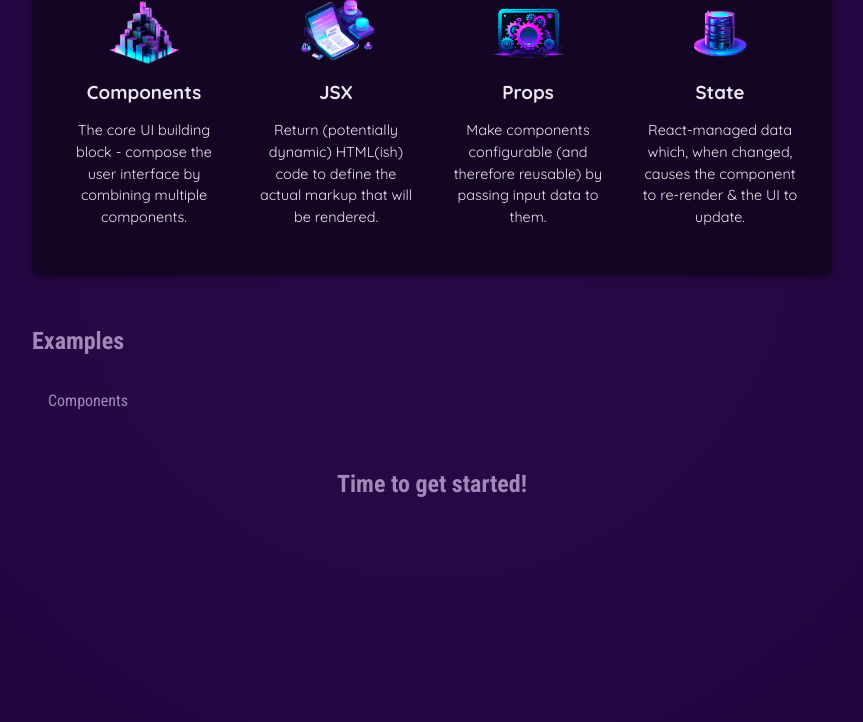
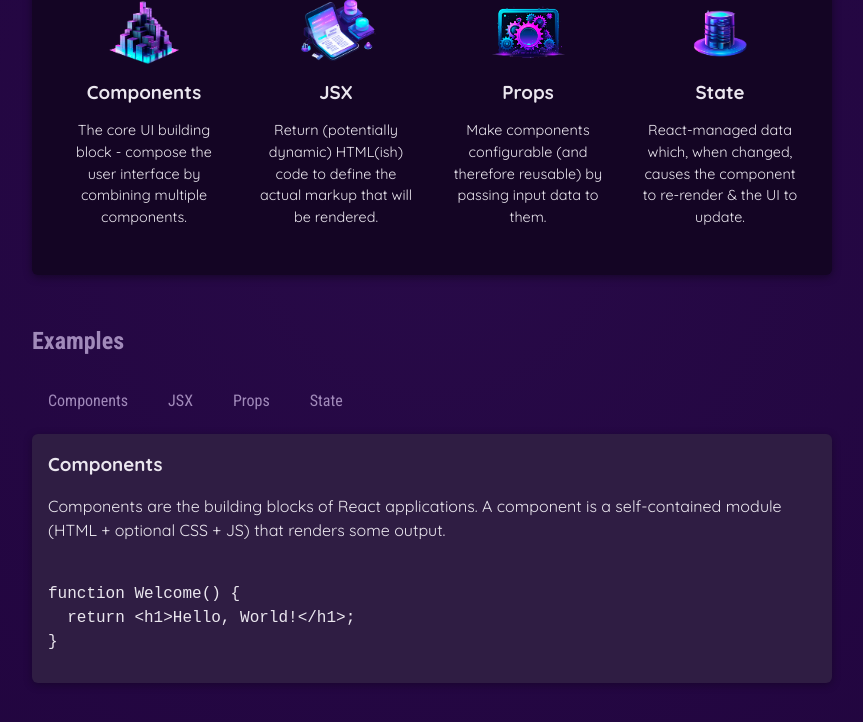
Before and after one commit to kuldeep-rathor/React-With_Project, a React (Vite) app in the folder Project-1/: page / in a window 1280 px wide. Both pictures are taken after a click on the button "Components". Shown: the part 424-1146 px from the top of the page, without its empty margins (208-1071 px from the left). Built offline with nearby package versions, Linux system fonts and the light colour scheme.

Commit message:
ConditionalRendering

```diff
--- a/Project-1/src/App.jsx
+++ b/Project-1/src/App.jsx
@@ -1,10 +1,22 @@
 // import componentsImage from "./assets/components.png";
 import { CORE_CONCEPTS } from "./data";
+import { EXAMPLES } from "./data-js-eamplex";
 import Header from "./components/Header/Header";
 import CoreConcepts from "./components/CoreConcepts";
 import TapButton from "./components/TapButton";
+import { useState } from "react";
 
 function App() {
+  // let tabContent = "Please click a button";
+  const [selectedTopic, setSelectedTopic] = useState();
+  function handleSelect(selectedButton) {
+    //  selectedButton => "components" , "jsx ", "props" , "state".
+
+    // tabContent = selectedButton;
+    setSelectedTopic(selectedButton);
+    console.log(selectedTopic);
+  }
+  console.log("app");
   return (
     <div>
       <Header />
@@ -33,10 +45,25 @@
         <section id="examples">
           <h2>Examples</h2>
           <menu>
-            <TapButton>Components</TapButton>
+            <TapButton onSelect={() => handleSelect("components")}>
+              Components
+            </TapButton>
+            <TapButton onSelect={() => handleSelect("jsx")}>JSX</TapButton>
+            <TapButton onSelect={() => handleSelect("props")}>Props</TapButton>
+            <TapButton onSelect={() => handleSelect("state")}>State</TapButton>
           </menu>
+          {!selectedTopic ? (
+            <p>Please select a topic.</p>
+          ) : (
+            <div id="tab-content">
+              <h3>{EXAMPLES[selectedTopic].title}</h3>
+              <p>{EXAMPLES[selectedTopic].description}</p>
+              <pre>
+                <code>{EXAMPLES[selectedTopic].code}</code>
+              </pre>
+            </div>
+          )}
         </section>
-        <h2>Time to get started!</h2>
       </main>
     </div>
   );
--- a/Project-1/src/components/TapButton.jsx
+++ b/Project-1/src/components/TapButton.jsx
@@ -1,7 +1,8 @@
-export default function TapButton({children}) {
+export default function TapButton({ children, onSelect }) {
+
   return (
     <li>
-      <button>{children}</button>
+      <button onClick={onSelect}>{children}</button>
     </li>
   );
 }
--- /dev/null
+++ b/Project-1/src/data-js-eamplex.js
@@ -0,0 +1,82 @@
+import componentsImg from './assets/components.png';
+import propsImg from './assets/config.png';
+import jsxImg from './assets/jsx-ui.png';
+import stateImg from './assets/state-mgmt.png';
+
+export const CORE_CONCEPTS = [
+  {
+    image: componentsImg,
+    title: 'Components',
+    description:
+      'The core UI building block - compose the user interface by combining multiple components.',
+  },
+  {
+    image: jsxImg,
+    title: 'JSX',
+    description:
+      'Return (potentially dynamic) HTML(ish) code to define the actual markup that will be rendered.',
+  },
+  {
+    image: propsImg,
+    title: 'Props',
+    description:
+      'Make components configurable (and therefore reusable) by passing input data to them.',
+  },
+  {
+    image: stateImg,
+    title: 'State',
+    description:
+      'React-managed data which, when changed, causes the component to re-render & the UI to update.',
+  },
+];
+
+export const EXAMPLES = {
+  components: {
+    title: 'Components',
+    description:
+      'Components are the building blocks of React applications. A component is a self-contained module (HTML + optional CSS + JS) that renders some output.',
+    code: `
+function Welcome() {
+  return <h1>Hello, World!</h1>;
+}`,
+  },
+  jsx: {
+    title: 'JSX',
+    description:
+      'JSX is a syntax extension to JavaScript. It is similar to a template language, but it has full power of JavaScript (e.g., it may output dynamic content).',
+    code: `
+<div>
+  <h1>Welcome {userName}</h1>
+  <p>Time to learn React!</p>
+</div>`,
+  },
+  props: {
+    title: 'Props',
+    description:
+      'Components accept arbitrary inputs called props. They are like function arguments.',
+    code: `
+function Welcome(props) {
+  return <h1>Hello, {props.name}</h1>;
+}`,
+  },
+  state: {
+    title: 'State',
+    description:
+      'State allows React components to change their output over time in response to user actions, network responses, and anything else.',
+    code: `
+function Counter() {
+  const [isVisible, setIsVisible] = useState(false);
+
+  function handleClick() {
+    setIsVisible(true);
+  }
+
+  return (
+    <div>
+      <button onClick={handleClick}>Show Details</button>
+      {isVisible && <p>Amazing details!</p>}
+    </div>
+  );
+}`,
+  },
+};
```
